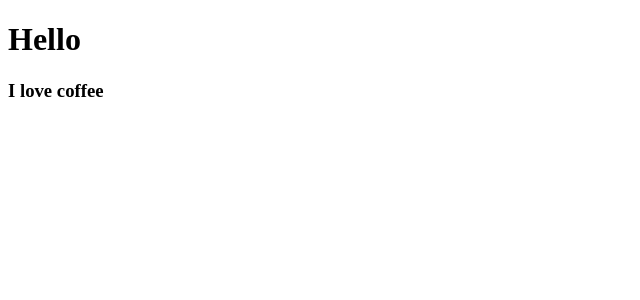
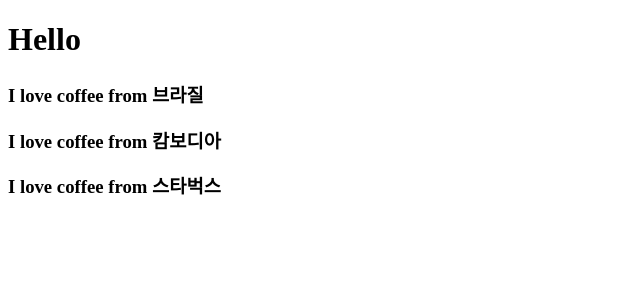
Before and after one commit to prodix01/movie_app, a React (Create React App) app: page / in a window 1280 px wide. Shown: the top 300 px of the page, without its empty margins (0-640 px from the left). Built offline with nearby package versions, Linux system fonts and the light colour scheme.

Commit message:
Reusable Componets with JSX + Props

```diff
--- a/src/App.js
+++ b/src/App.js
@@ -5,7 +5,9 @@
   return (
     <div>
         <h1>Hello</h1>
-        <Coffee />
+        <Coffee favorite="브라질"/>
+        <Coffee favorite="캄보디아"/>
+        <Coffee favorite="스타벅스"/>
     </div>
   );
 }
--- a/src/Coffee.js
+++ b/src/Coffee.js
@@ -1,7 +1,7 @@
 import React from "react";
 
-function Coffee() {
-    return <h3>I love coffee</h3>;
+function Coffee({ favorite }) {
+    return <h3>I love coffee from {favorite}</h3>;
 
 }
 
```
